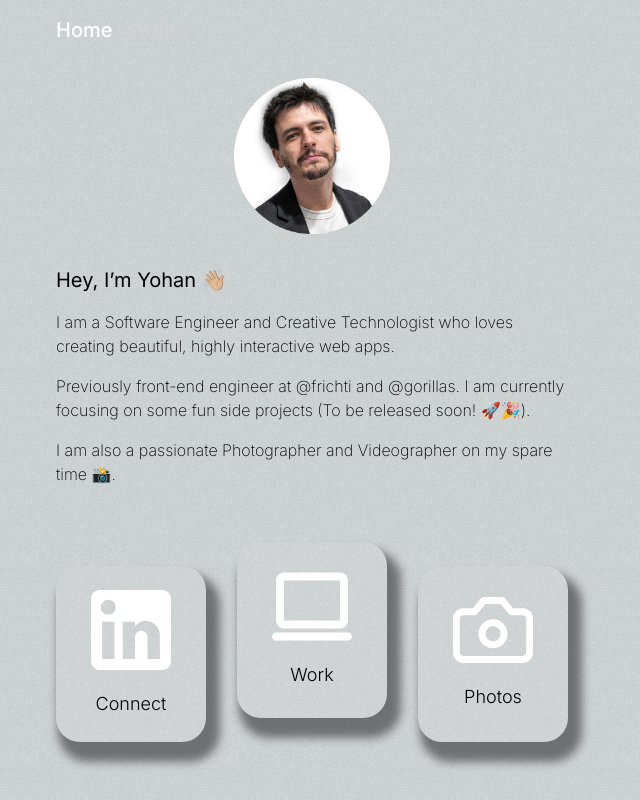
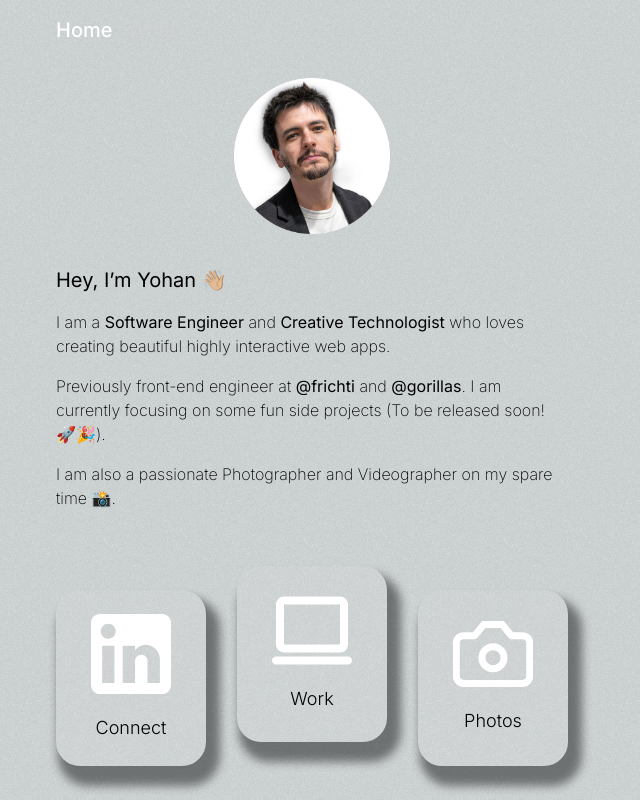
Before and after one commit to yohanlb/personal-website, a Next.js app: page / in a window 1280 px wide. Shown: the whole page, without its empty margins (328-968 px from the left). Built offline with nearby package versions, Linux system fonts and the light colour scheme.

Commit message:
fix: fix intro text

```diff
--- a/src/components/homePage/IntroSection.tsx
+++ b/src/components/homePage/IntroSection.tsx
@@ -17,13 +17,14 @@ const IntroSection = () => {
       <div className='mt-8 flex flex-col gap-4'>
         <h2 className='text-xl'>Hey, I’m Yohan 👋🏼</h2>
         <p className='font-extralight'>
-          I am a Software Engineer and Creative Technologist who loves creating
-          beautiful, highly interactive web apps.
+          I am a <strong>Software Engineer</strong> and{' '}
+          <strong>Creative Technologist</strong> who loves creating beautiful
+          highly interactive web apps.
         </p>
         <p className='font-extralight'>
-          Previously front-end engineer at @frichti and @gorillas. I am
-          currently focusing on some fun side projects (To be released soon!
-          🚀🎉).
+          Previously front-end engineer at <strong>@frichti</strong> and{' '}
+          <strong>@gorillas</strong>. I am currently focusing on some fun side
+          projects (To be released soon! 🚀🎉).
         </p>
         <p className='font-extralight'>
           I am also a passionate Photographer and Videographer on my spare time
```
